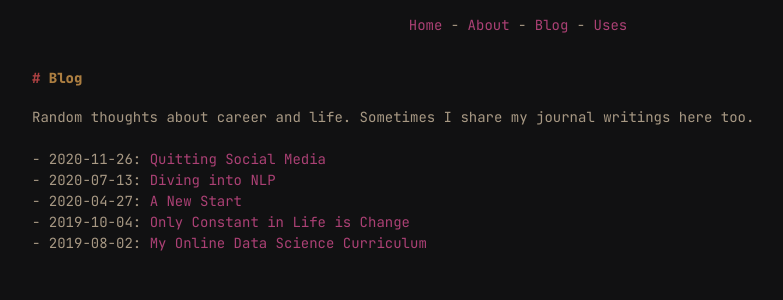
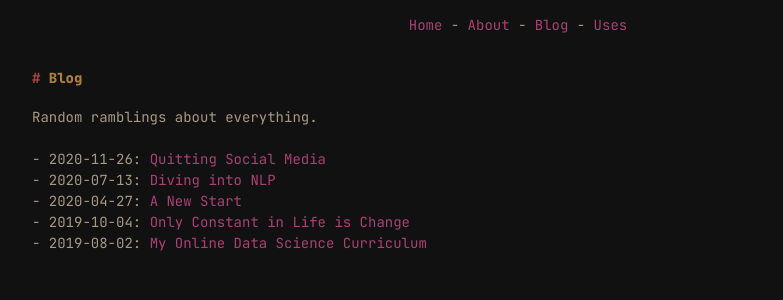
Before and after one commit to emilrwx/emilrwx_website, a Next.js app: page /blog in a window 1280 px wide. Shown: the top 300 px of the page, without its empty margins (122-905 px from the left). Built offline with nearby package versions, Linux system fonts and the light colour scheme.

Commit message:
update content

```diff
--- a/pages/blog.js
+++ b/pages/blog.js
@@ -12,7 +12,7 @@ export default function Blog (props) {
       </Head>
       <main>
         <h1>Blog</h1>
-        <p>Random thoughts about career and life. Sometimes I share my journal writings here too.</p>
+        <p>Random ramblings about everything.</p>
         <ul>
           {props.posts.map(function (post, idx) {
             return (
```
